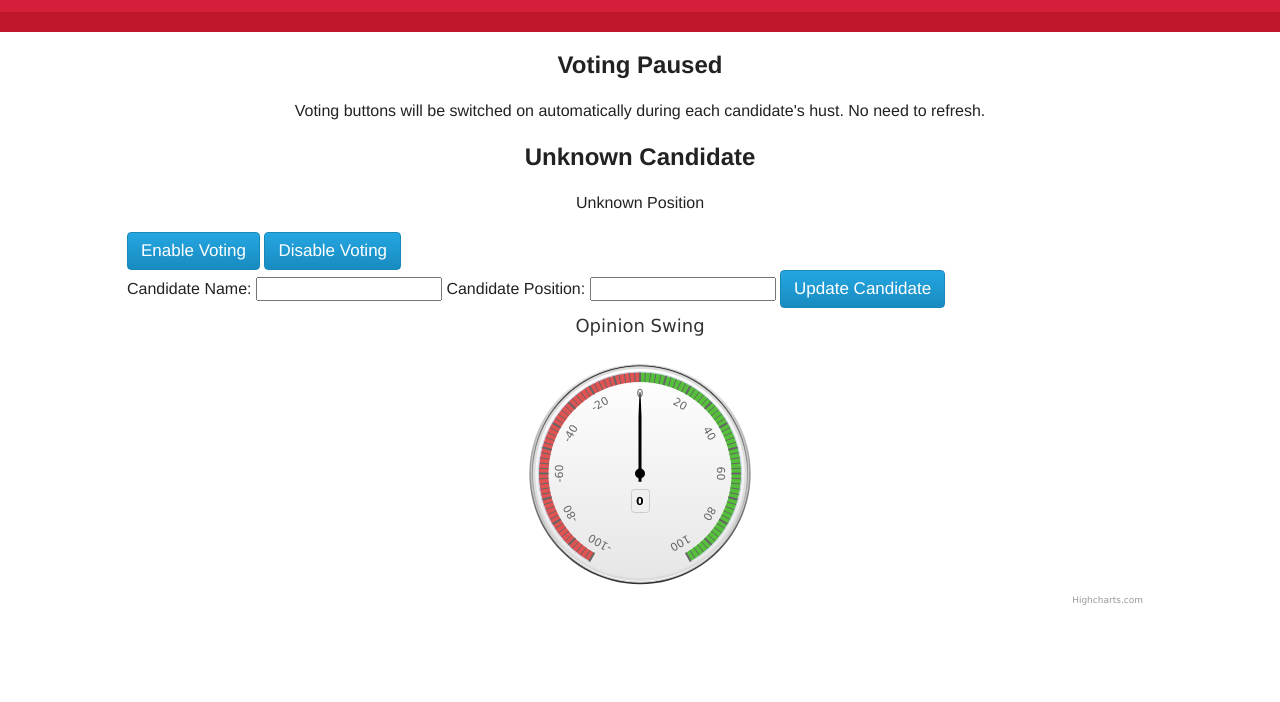
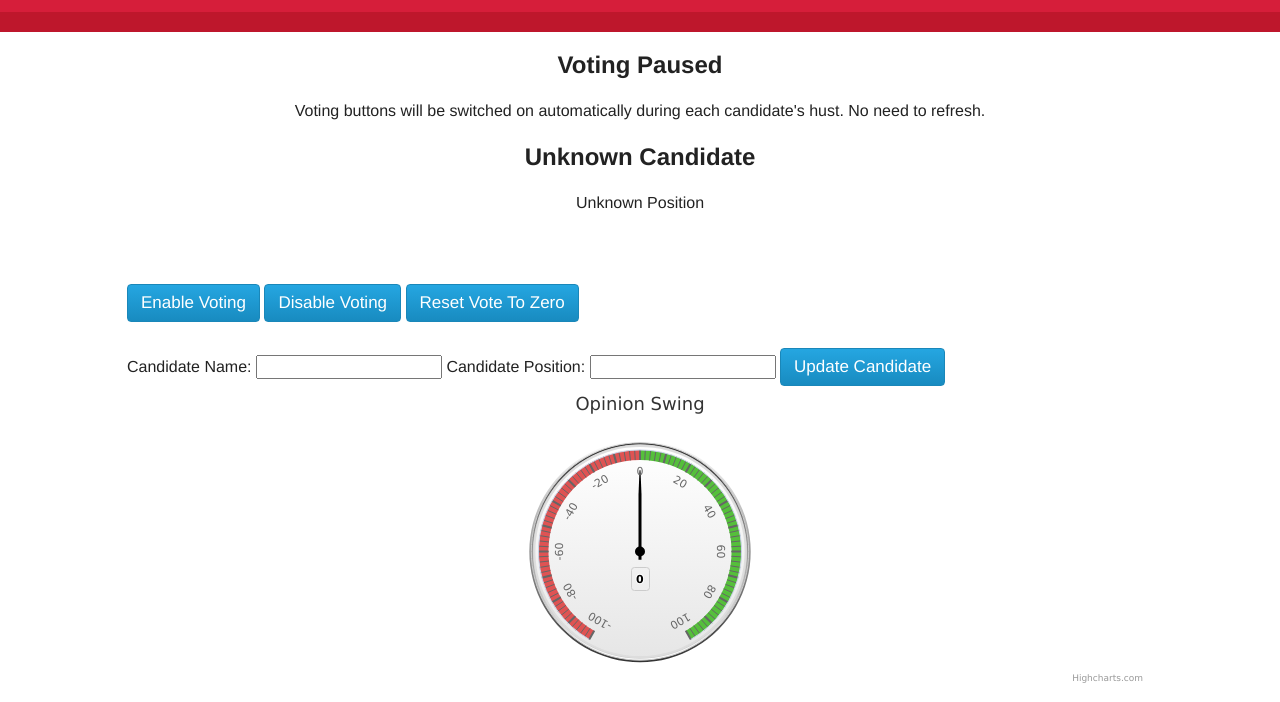
Before and after one commit to AlfredGreene/hustings, a website: page html/admin_youvebeencaughton.html in a window 1280 px wide. Shown: the part 98-800 px from the top of the page. Drawn offline with nearby package versions, Linux system fonts and the light colour scheme; a script that the page names is missing.

Commit message:
Added reset_vote button

```diff
--- a/html/admin_youvebeencaughton.html
+++ b/html/admin_youvebeencaughton.html
@@ -33,10 +33,16 @@
                 <h2 id="candidate_name">Unknown Candidate</h2>
                 <p id="candidate_position">Unknown Position</p>
             </div>
+            <br />
+            <br />
+
             <button id="enable_button" class="styled-button-8">Enable Voting</button>
             <button id="disable_button" class="styled-button-8">Disable Voting</button>
+            <button id="reset_vote" class="styled-button-8">Reset Vote To Zero</button>
 
             <br />
+            <br />
+
             Candidate Name: <input type="text" id="candidate_name_input" name="candidate_name_input"></input>
             Candidate Position: <input type="text" id="candidate_position_input" name="candidate_position_input"></input>
             <button class="styled-button-8" id="update_candidate">Update Candidate</button>
```
